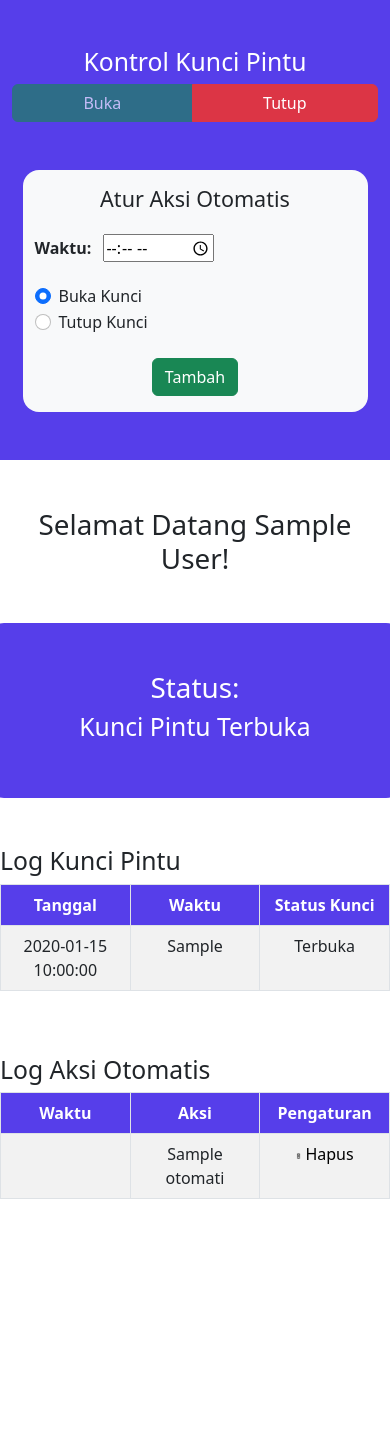
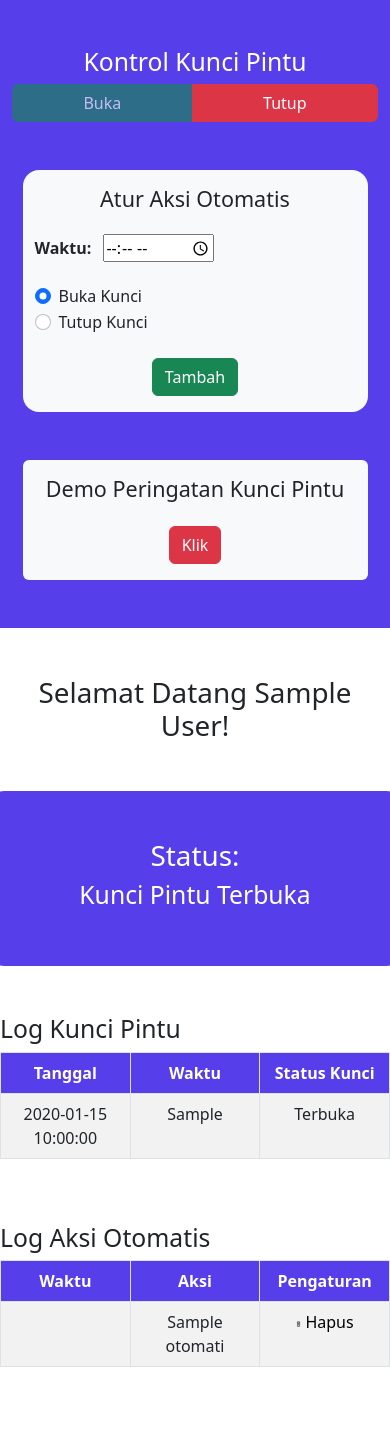
Before and after one commit to nyomanari21/Tubes_RPL_2022, a PHP site: page / in a window 390 px wide. Shown: the part 66-1497 px from the top of the page. Before the commit the page ends 1265 px from the top, so only its background shows below. Run offline with PHP 8.4, Linux system fonts and the light colour scheme; the visitor is signed in with stand-in values (Sample User, id 1); tables that the repository leaves empty or names only in its code hold one stand-in row (values such as "Sample post").

Commit message:
Add files via upload

```diff
--- a/Login/kontrol_login.php
+++ b/Login/kontrol_login.php
@@ -16,7 +16,7 @@
 
     if(mysqli_num_rows($query) < 1){
         // Buat sebuah cookie untuk menampung data pesan kesalahan
-        setcookie("message", "Username atau Password salah", time()+60);
+        setcookie("message", "Username atau Password salah", time()+15);
         header("location: login.php");
     }
     else{
--- a/index.php
+++ b/index.php
@@ -155,6 +155,21 @@
 
                 </div>
 
+                <!-- Demo Peringatan -->
+                <div class="row my-5">
+
+                    <div class="container col-10 bg-light rounded 4 py-3">
+                        <h4 class="text-center">Demo Peringatan Kunci Pintu</h4>
+
+                        <form action="index.php" method="get">
+                            <button type="submit" name="demo-peringatan" class="btn btn-danger d-grid gap-2 col-lg-4 col-md-4 col-sm-4 mx-auto mt-4">
+                                Klik
+                            </button>
+                        </form>
+                    </div>
+
+                </div>
+
             </div>
 
             <!-- Kanan -->
@@ -163,6 +178,23 @@
                 <!-- Judul -->
                 <div class="container my-5">
                     <h1 class="text-center">Selamat Datang <?php echo $_SESSION['nama']; ?>!</h1>
+                </div>
+
+                <!-- Peringatan Kunci Pintu -->
+                <div class="container my-5">
+                    <?php
+                        // jika tombol demo peringatan di klik dan status kunci pintu terbuka
+                        if(isset($_GET['demo-peringatan']) && $log_kunci_pintu[0]['status'] == "Terbuka"){
+                            echo "<h1 class='text-center' style='color: red;'>
+                                        Peringatan!
+                                        <br>
+                                        Kunci pintu masih terbuka, segera tutup kunci pintu
+                                    </h1>";
+                            echo "<audio controls autoplay='autoplay'>
+                                        <source src='Assets/alert.mp3' type='audio/mpeg'>
+                                    </audio>";
+                        }
+                    ?>
                 </div>
 
                 <!-- Notifikasi -->
```
Also changed, not shown: 1 other file.
